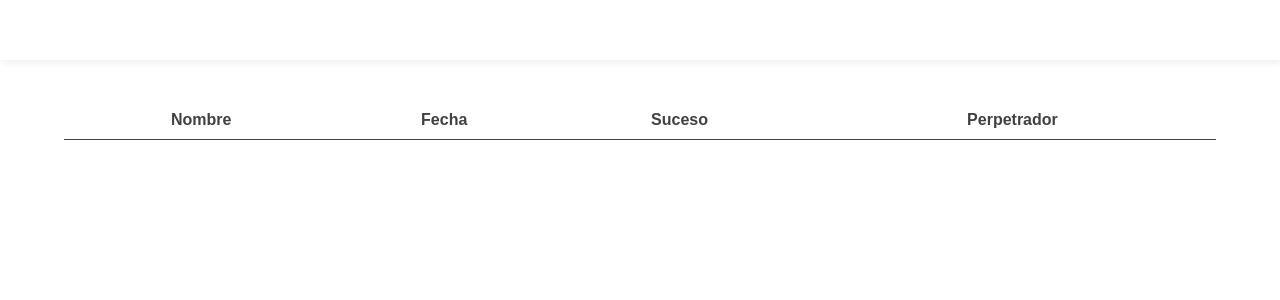
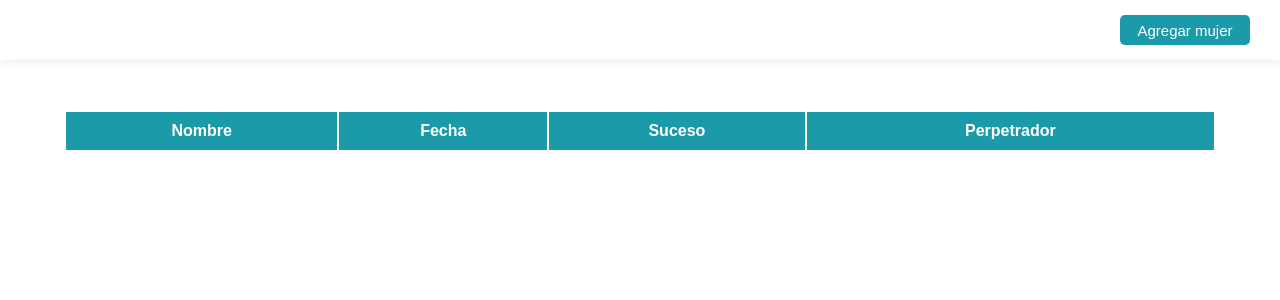
Before and after one commit to gbrenesm/database, a Next.js app: page / in a window 1280 px wide. Shown: the top 300 px of the page. Built offline with nearby package versions, Linux system fonts and the light colour scheme.

Commit message:
Add button to new

```diff
--- a/components/Layout/Navbar/Navbar.js
+++ b/components/Layout/Navbar/Navbar.js
@@ -12,7 +12,7 @@ const Navbar = () => {
         {/* <WomenIcon className="icon"/> */}
       </div>
       <div>
-
+        <button>Agregar mujer</button>
       </div>
     </Nav>
   )
--- a/components/Layout/Navbar/Navbar.styled.js
+++ b/components/Layout/Navbar/Navbar.styled.js
@@ -1,12 +1,21 @@
 import styled from 'styled-components'
+import { theme } from '../../../styles/theme'
 
 export const Nav = styled.div`
   display: flex;
   align-items: center;
+  justify-content: flex-end;
   height: 60px;
   padding: 0 30px;
   box-shadow: 2px 2px 8px rgba(0, 0, 0, 0.08);
-  .icon {
-    width: 50px;
+
+  button {
+    width: 130px;
+    height: 30px;
+    border: none;
+    border-radius: 5px;
+    color: white;
+    background-color: ${theme.munsell};
+    font-size: 15px;
   }
 `
--- a/components/Table/Table.styled.js
+++ b/components/Table/Table.styled.js
@@ -3,5 +3,5 @@ import styled from 'styled-components'
 export const Table = styled.table`
   width: 90%;
   margin: 50px auto 0;
-  border-collapse: collapse;
+  /* border-collapse: collapse; */
 `
--- a/components/Table/TableHead/TableHead.styled.js
+++ b/components/Table/TableHead/TableHead.styled.js
@@ -2,8 +2,12 @@ import styled from 'styled-components'
 import { theme } from '../../../styles/theme'
 
 export const TableHeadContainer = styled.thead`
-  border-bottom: 1px solid ${theme.onyx};
-  th {
-    padding-bottom: 10px;
+  color: white;
+  background-color: ${theme.munsell};
+  tr {
+    border-radius: 5px;
+    th {
+      padding: 10px 0;
+    }
   }
 `
--- a/graphQL/typeDefs/index.js
+++ b/graphQL/typeDefs/index.js
@@ -1,3 +1,9 @@
-const typeDefs = []
+import types from './types'
+import queries from './queries'
+
+const typeDefs = [
+  types,
+  queries
+]
 
 export default typeDefs
--- /dev/null
+++ b/graphQL/typeDefs/queries.js
@@ -0,0 +1,7 @@
+import { gql } from 'apollo-boost'
+
+const queries = gql`
+
+`
+
+export default queries
--- /dev/null
+++ b/graphQL/typeDefs/types.js
@@ -0,0 +1,7 @@
+import { gql } from 'apollo-boost'
+
+const types = gql`
+
+`
+
+export default types
```
